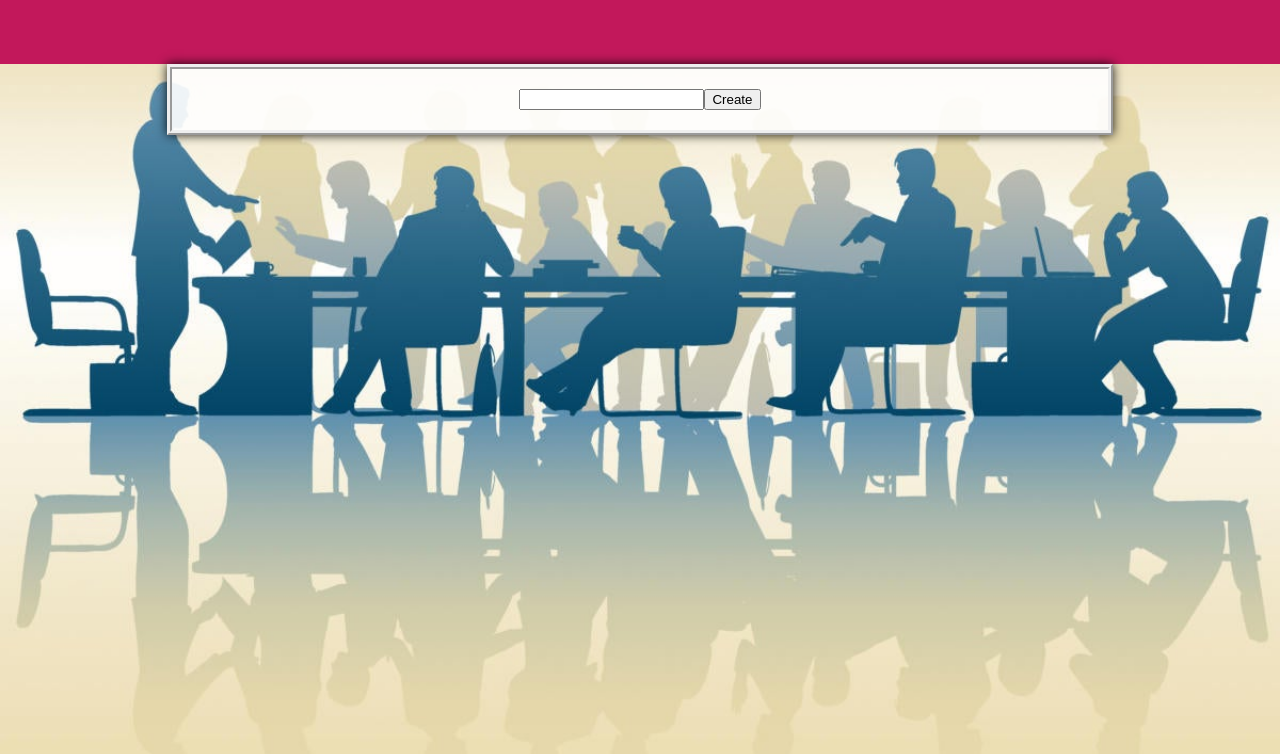
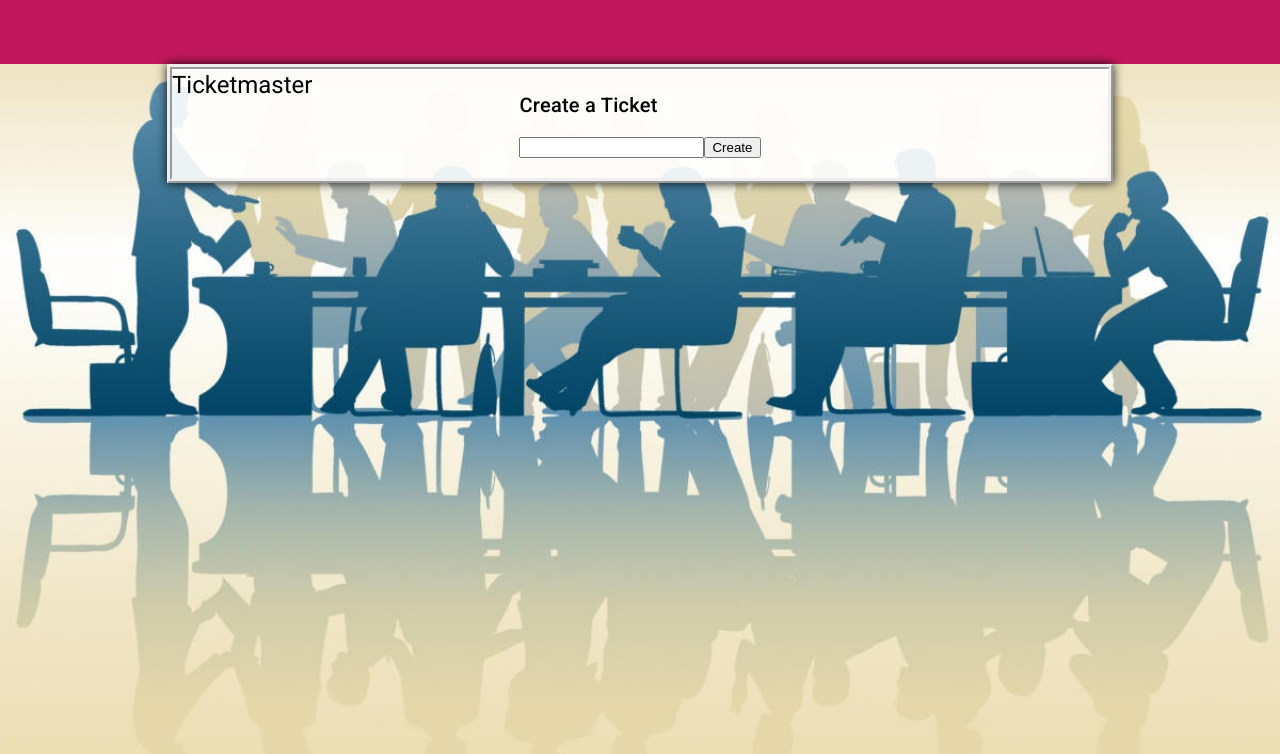
Before and after one commit to LiJen55123/VeryConnect, an Angular app in the folder frontend/: page /create_edit in a window 1280 px wide. Shown: the top 754 px of the page. Built offline with nearby package versions, Linux system fonts and the light colour scheme; no server answers.

Commit message:
scss fix

```diff
--- a/frontend/src/app/app.component.html
+++ b/frontend/src/app/app.component.html
@@ -4,5 +4,6 @@
 </mat-toolbar>
 
 <main>
+  <h1>Ticketmaster</h1><br>
   <router-outlet></router-outlet>
 </main>
--- a/frontend/src/app/app.component.scss
+++ b/frontend/src/app/app.component.scss
@@ -18,3 +18,9 @@ main {
 //  align-items: center; /* Center-align children horizontally */
 //  justify-content: flex-start; /* Align children to the start of the main axis */
 //}
+h1 {
+  position: absolute;  /* or 'fixed' depending on your needs */
+  top: 0;
+  left: 0;
+  margin: 0; /* Remove any default margins */
+}
--- a/frontend/src/app/create-or-edit/create-or-edit.component.html
+++ b/frontend/src/app/create-or-edit/create-or-edit.component.html
@@ -1,4 +1,5 @@
 
+<h2>{{title}}</h2>
 <form [formGroup]="ticketForm" (ngSubmit)="submitForm()">
   <input type="text" formControlName="Name">
   <!-- ... other form fields ... -->
```
